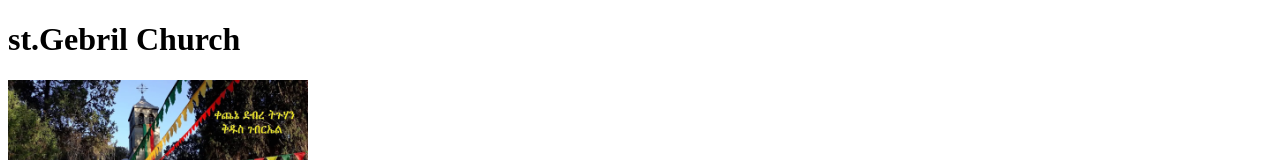
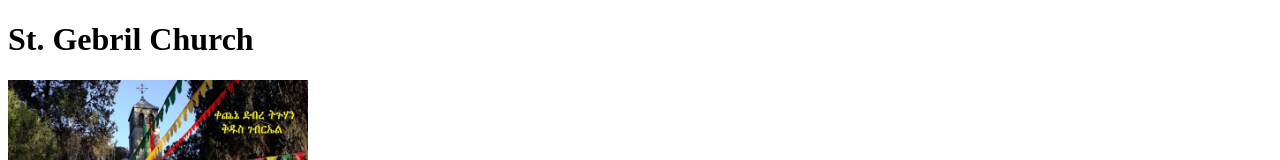
Before and after one commit to ElshadayMezgebu/firstproject, a plain HTML site: page index2.html in a window 1280 px wide. Shown: the top 160 px of the page. Drawn offline with Linux system fonts and the light colour scheme.

```diff
--- a/index2.html
+++ b/index2.html
@@ -3,11 +3,11 @@
   <head>
     <meta charset="UTF-8" />
     <meta name="viewport" content="width=device-width, initial-scale=1.0" />
-    <title>Document</title>
+    <title>St. Gebril Church</title>
   </head>
   <body>
-    <h1>st.Gebril Church</h1>
-    <img src="image/gebril.jpg" alt="st.gebril Church" width="300" />
+    <h1>St. Gebril Church</h1>
+    <img src="image/gebril.jpg" alt="St. Gebril Church" width="300" />
     <p>
       Kechene Debre Tiguhan Kidus Gabriel Church (ቀጨኔ ደብረ ትጉሀን ቅዱስ ገብርኤል ቤተ
       ክርስቲያን) is a historic Ethiopian Orthodox Tewahedo sanctuary tucked into
```
